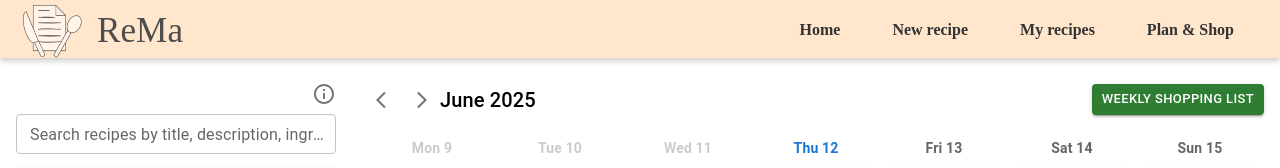
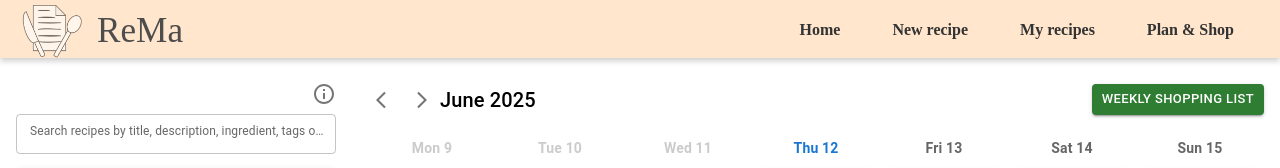
Before and after one commit to ktzanak/rema, a React (Vite) app in the folder rema-frontend/: page /planshop in a window 1280 px wide. Shown: the top 168 px of the page. Built offline with nearby package versions, Linux system fonts and the light colour scheme; no server answers.

Commit message:
adjusted font size of textfield

```diff
--- a/rema-frontend/src/components/PlanShop.jsx
+++ b/rema-frontend/src/components/PlanShop.jsx
@@ -172,6 +172,14 @@ export default function PlanShop() {
               value={searchTerm}
               onChange={(e) => setSearchTerm(e.target.value)}
               size="small"
+              sx={{
+                "& .MuiInputLabel-root": {
+                  fontSize: "0.75rem",
+                },
+                "& .MuiInputLabel-root.MuiInputLabel-shrink": {
+                  fontSize: "1rem",
+                },
+              }}
             />
 
             <Box
```
